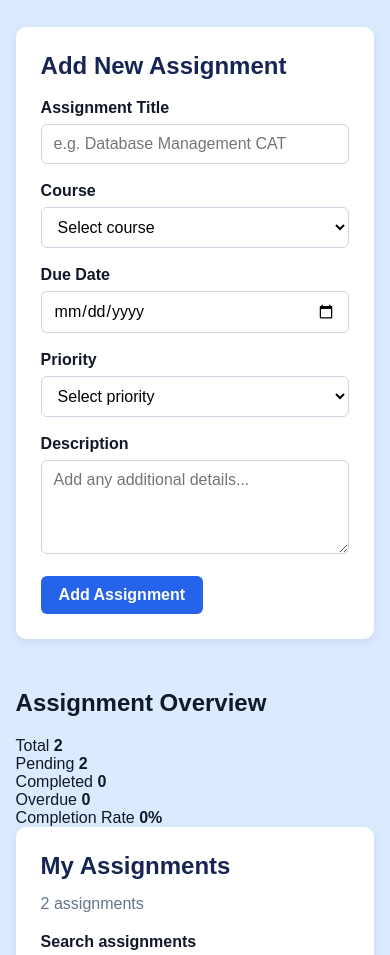
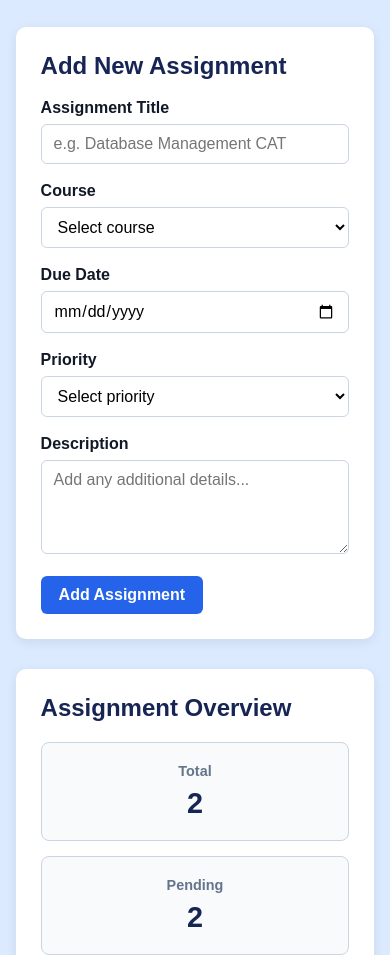
Before and after one commit to IS-PROJECT-2026/assignment-tracker-159819, a plain HTML site: page index.html in a window 390 px wide. Shown: the part 136-1091 px from the top of the page. Drawn offline with Linux system fonts and the light colour scheme.

Commit message:
style(analytics): add analytics dashboard layout

```diff
--- a/css/style.css
+++ b/css/style.css
@@ -38,6 +38,7 @@ body {
 
 
 .assignment-form-section,
+.statistics-section,
 .assignments-section {
     background: #ffffff;
     padding: 25px;
@@ -48,6 +49,7 @@ body {
 
 
 .assignment-form-section h2,
+.statistics-section h2,
 .assignments-section h2 {
     margin-top: 0;
     color: #172554;
@@ -137,20 +139,63 @@ body {
 }
 
 
+/* Statistics */
+
+.statistics-grid {
+    display: grid;
+    grid-template-columns:
+        repeat(5, minmax(0, 1fr));
+    gap: 15px;
+}
+
+
+.stat-card {
+    padding: 20px;
+    border: 1px solid #cbd5e1;
+    border-radius: 8px;
+    background: #f8fafc;
+    text-align: center;
+}
+
+
+.stat-label {
+    display: block;
+    margin-bottom: 8px;
+    color: #64748b;
+    font-size: 0.9rem;
+    font-weight: 600;
+}
+
+
+.stat-value {
+    display: block;
+    color: #172554;
+    font-size: 1.8rem;
+}
+
+
+/* Search */
+
 .search-container {
     margin-bottom: 18px;
 }
 
+
+/* Course Filter */
 
 .filter-container {
     margin-bottom: 18px;
 }
 
 
+/* Deadline Sort */
+
 .sort-container {
     margin-bottom: 25px;
 }
 
+
+/* Assignment List */
 
 .assignment-list {
     display: flex;
@@ -195,6 +240,8 @@ body {
 }
 
 
+/* Priority */
+
 .priority-badge {
     padding: 5px 10px;
     border-radius: 999px;
@@ -220,6 +267,8 @@ body {
     color: #166534;
 }
 
+
+/* Assignment Metadata */
 
 .assignment-meta {
     display: flex;
@@ -338,11 +387,28 @@ body {
 }
 
 
+/* Responsive */
+
+@media (max-width: 900px) {
+
+    .statistics-grid {
+        grid-template-columns:
+            repeat(3, minmax(0, 1fr));
+    }
+}
+
+
 @media (max-width: 700px) {
 
     .app-container {
         width: 92%;
         padding-top: 25px;
+    }
+
+
+    .statistics-grid {
+        grid-template-columns:
+            repeat(2, minmax(0, 1fr));
     }
 
 
@@ -370,3 +436,11 @@ body {
         flex: 1;
     }
 }
+
+
+@media (max-width: 450px) {
+
+    .statistics-grid {
+        grid-template-columns: 1fr;
+    }
+}
```
